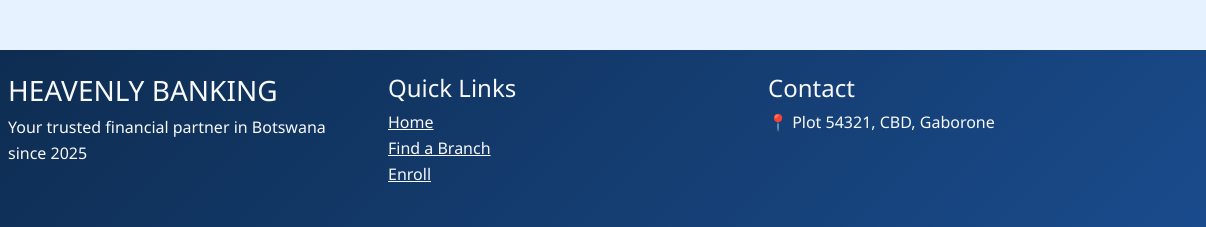
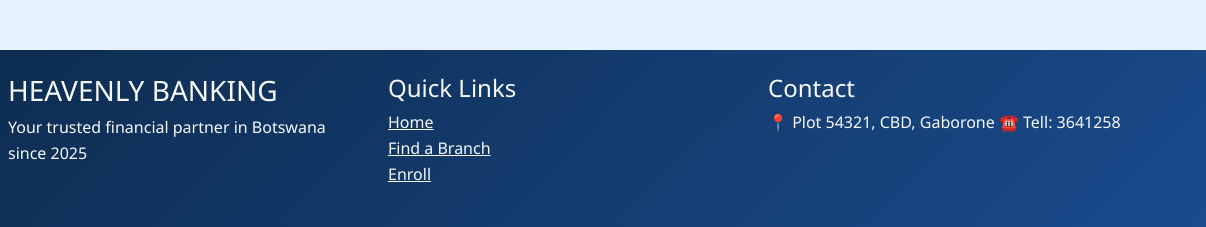
Before and after one commit to Kutlo75/cse24-011, a plain HTML site: page accounts.html in a window 1280 px wide. Shown: the part 640-867 px from the top of the page, 74-1280 px from the left. Drawn offline with nearby package versions, Linux system fonts and the light colour scheme; a script that the page names is missing.

Commit message:
accounts.html

```diff
--- a/accounts.html
+++ b/accounts.html
@@ -107,6 +107,7 @@
           <h4>Contact</h4>
           <address>
             📍 Plot 54321, CBD, Gaborone
+            ☎️ Tell: 3641258
           </address>
         </section>
       </div>
```
